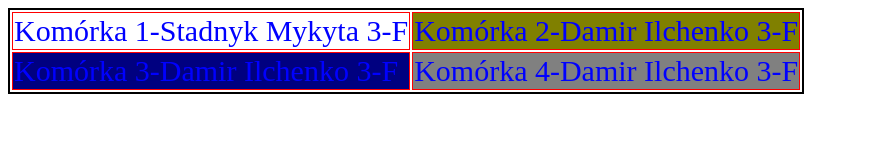
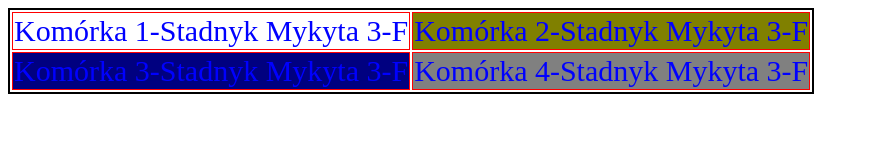
Before and after one commit to NikitaStadnyk/Strona-Internetowa-CSS_2.0, a plain HTML site: page zadanie76_sta.html in a window 1280 px wide. Shown: the whole page, without its empty margins (0-869 px from the left). Drawn offline with Linux system fonts and the light colour scheme.

Commit message:
Update zadanie76_sta.html

```diff
--- a/zadanie76_sta.html
+++ b/zadanie76_sta.html
@@ -29,10 +29,10 @@
                  <body>
 				 <table>
    <tr>
-      <td class ="d1">Komórka 1-Stadnyk Mykyta 3-F</td> <td class ="d2">Komórka 2-Damir Ilchenko 3-F</td>
+      <td class ="d1">Komórka 1-Stadnyk Mykyta 3-F</td> <td class ="d2">Komórka 2-Stadnyk Mykyta 3-F</td>
    </tr>
    <tr>
-      <td class ="d3">Komórka 3-Damir Ilchenko 3-F</td> <td class ="d4">Komórka 4-Damir Ilchenko 3-F</td>
+      <td class ="d3">Komórka 3-Stadnyk Mykyta 3-F</td> <td class ="d4">Komórka 4-Stadnyk Mykyta 3-F</td>
    </tr>
 </table>
 </body>
```
